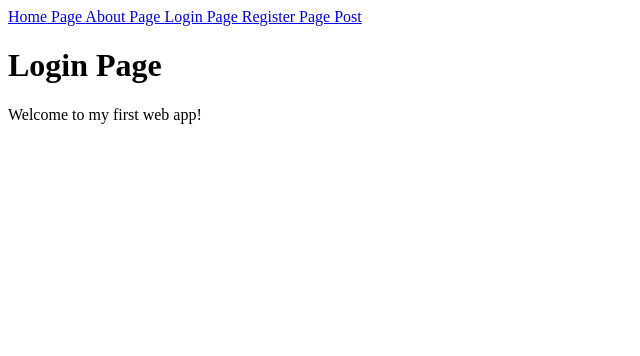
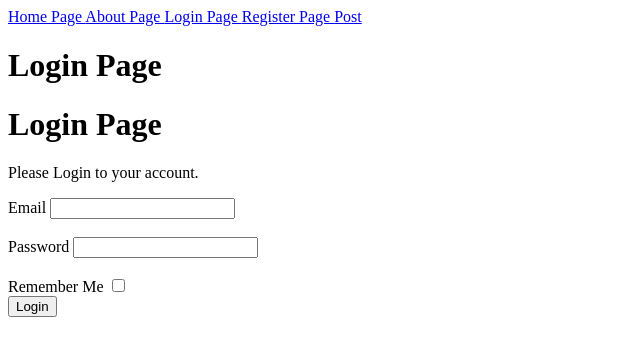
Before and after one commit to Zhal73/flask-blog, a Flask app: page /login in a window 1280 px wide. Shown: the top 356 px of the page, without its empty margins (0-640 px from the left). Run offline with Flask 2, Linux system fonts and the light colour scheme.

Commit message:
add login functionality

```diff
--- a/flask-app/application/forms.py
+++ b/flask-app/application/forms.py
@@ -1,7 +1,7 @@
 #class FlaskForm to create a Form
 from flask_wtf import FlaskForm
 #WTForm field type
-from wtforms import StringField, SubmitField, PasswordField
+from wtforms import StringField, SubmitField, PasswordField, BooleanField
 #WTForm validators
 from wtforms.validators import DataRequired, Length, Email, EqualTo, ValidationError
 #Import the User class we defined in models.py
@@ -63,3 +63,21 @@ class RegistrationForm(FlaskForm):
 
         if user:
             raise ValidationError('Email already in use')
+
+#Form for an user to login to the website
+class LoginForm(FlaskForm):
+    email = StringField('Email',
+        validators=[
+            DataRequired(),
+            Email()
+        ]
+    )
+
+    password = PasswordField('Password',
+        validators=[
+            DataRequired()
+        ]
+    )
+
+    remember = BooleanField('Remember Me')
+    submit = SubmitField('Login')
--- a/flask-app/application/routes.py
+++ b/flask-app/application/routes.py
@@ -1,7 +1,8 @@
-from flask import render_template, redirect, url_for
 from application import app, db, bcrypt
+from flask_login import login_user, current_user, logout_user, login_required
 from application.models import Posts, Users
-from application.forms import PostForm, RegistrationForm
+from application.forms import PostForm, RegistrationForm, LoginForm
+from flask import render_template, redirect, url_for, request
 
 @app.route('/')
 @app.route('/home')
@@ -13,11 +14,8 @@ def home():
 def about():
     return render_template('about.html',title='About')
 
-@app.route('/login')
-def login():
-    return render_template('login.html',title='Login')
-
 @app.route('/post', methods=['GET', 'POST'])
+@login_required #the user can access the post page only if is logged in
 def post():
     form = PostForm()
     if form.validate_on_submit():
@@ -51,3 +49,25 @@ def register():
 
         return redirect(url_for('post'))
     return render_template('register.html', title='Register', form=form)
+
+@app.route("/login", methods=['GET', 'POST'])
+def login():
+    if current_user.is_authenticated:
+        return redirect(url_for('home'))
+    form = LoginForm()
+    if form.validate_on_submit():
+        user=Users.query.filter_by(email=form.email.data).first()
+        if user and bcrypt.check_password_hash(user.password, form.password.data):
+            login_user(user, remember=form.remember.data)
+            next_page = request.args.get('next')
+            if next_page:
+                return redirect(next_page)
+            else:
+                return redirect(url_for('home'))
+    return render_template('login.html', title='Login', form=form)
+
+#once the user is logged out it is redirected to the login page.
+@app.route("/logout")
+def logout():
+    logout_user()
+    return redirect(url_for('login'))
--- a/flask-app/application/templates/home.html
+++ b/flask-app/application/templates/home.html
@@ -13,5 +13,6 @@
   	  {% endfor %}
 
 
+
 	</div>
 {% endblock %}
--- a/flask-app/application/templates/login.html
+++ b/flask-app/application/templates/login.html
@@ -1,4 +1,41 @@
-{% extends "layout.html" %}
+{% extends 'layout.html' %}
 {% block body_content %}
-    <p1> Welcome to my first web app! </p1>
+    <h1>Login Page</h1>
+    <p>Please Login to your account.</p>
+
+    <div class='form'>
+        <form method='POST' action=''>
+		{{ form.hidden_tag() }}  <!-- prevent CSRF attack -->
+            <div class='form_group'>
+                {{ form.email.label }}
+                {{ form.email }}
+                {% if form.email.errors %}
+                    <div class='error'>
+                        {% for error in form.email.errors %}
+                            <span>{{ error }}</span>
+                        {% endfor %}
+                    </div>
+                {% endif %}
+            </div>
+            <br>
+            <div class='form_group'>
+                {{ form.password.label }}
+                {{ form.password }}
+                {% if form.password.errors %}
+                    <div class='error'>
+                        {% for error in form.password.errors %}
+                            <span>{{ error }}</span>
+                        {% endfor %}
+                    </div>
+                {% endif %}
+            </div>
+	    <br>
+	    <div class='form_group'>
+		{{ form.remember.label }}
+		{{ form.remember }}
+	    <div class='form_group'>
+                {{ form.submit }}
+            </div>
+        </form>
+    </div>
 {% endblock %}
--- a/flask-app/requirements.txt
+++ b/flask-app/requirements.txt
@@ -6,3 +6,4 @@ Flask-WTF==0.14.3
 WTForms==2.3.1
 bcrypt==3.1.7
 email-validator==1.1.1
+Flask-Login==0.5.0
```
Also changed, not shown: flask-app/application/__init__.py (+10 -1 lines), flask-app/application/models.py (+8 -1 lines). Lines whose indentation alone changed are shown as unchanged.
